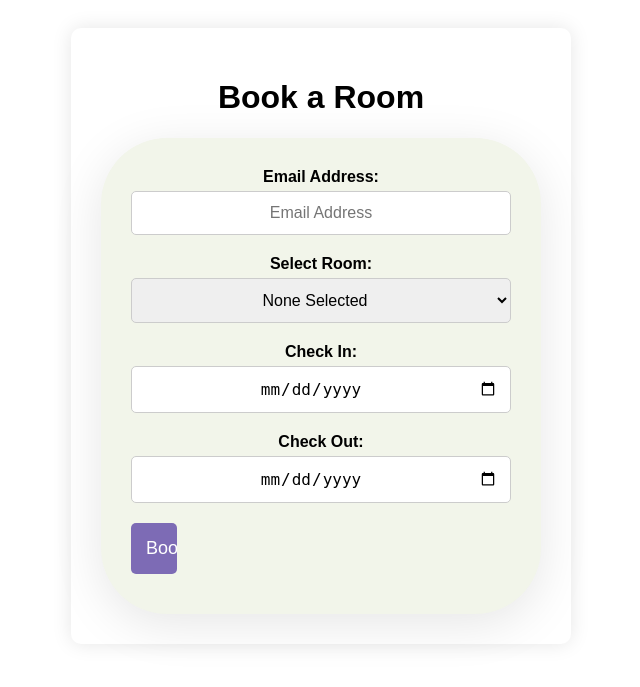
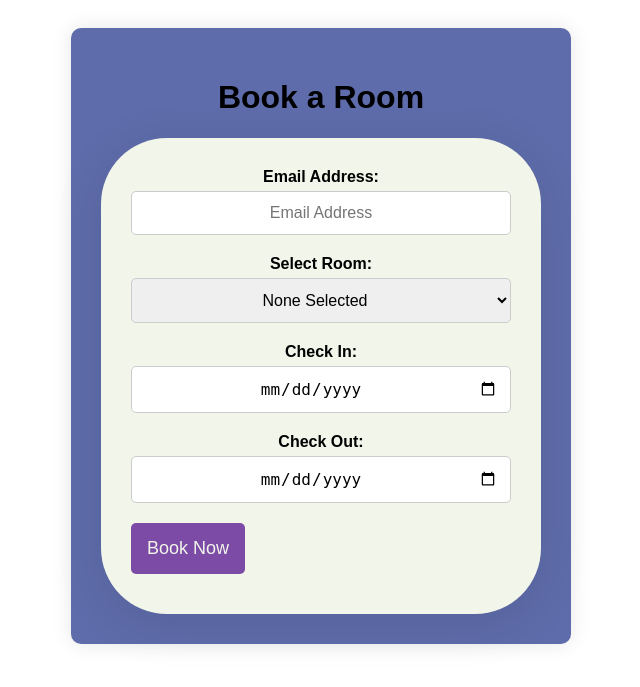
Before and after one commit to Raonaid-Moore/Voyager, a Flask app: template templates/bookings.html in a window 1280 px wide. Shown: the top 687 px of the page, without its empty margins (319-959 px from the left). Run offline with Flask 3, Linux system fonts and the light colour scheme; the template is opened without the code that fills it, so the values that code supplies are empty.

Commit message:
booking page

```diff
--- a/static/css/booking.css
+++ b/static/css/booking.css
@@ -24,9 +24,10 @@ label {
 }
 
 input, select {
-    width: 12%;
+    width: 30%;
     padding: 8px;
     margin-bottom: 10px;
+    text-align: center;
 }
 
 button {
@@ -47,7 +48,7 @@ width: 500px;
 margin: 0 auto;
 }
 .container {
-    background-color: #fff;
+    background-color: #5E6CAB;
     padding: 30px;
     border-radius: 10px;
     box-shadow: 0 0 20px rgba(0, 0, 0, 0.1);
@@ -87,8 +88,8 @@ select {
 input[type="submit"] {
     padding: 15px;
     font-size: 18px;
-    color: #fff;
-    background-color: #7D6BB5;
+    color: #F2F5EA;
+    background-color: #7B4BA5;
     border: none;
     border-radius: 5px;
     cursor: pointer;
```
Also changed, not shown: templates/accommodation.html (+2 -7 lines).
